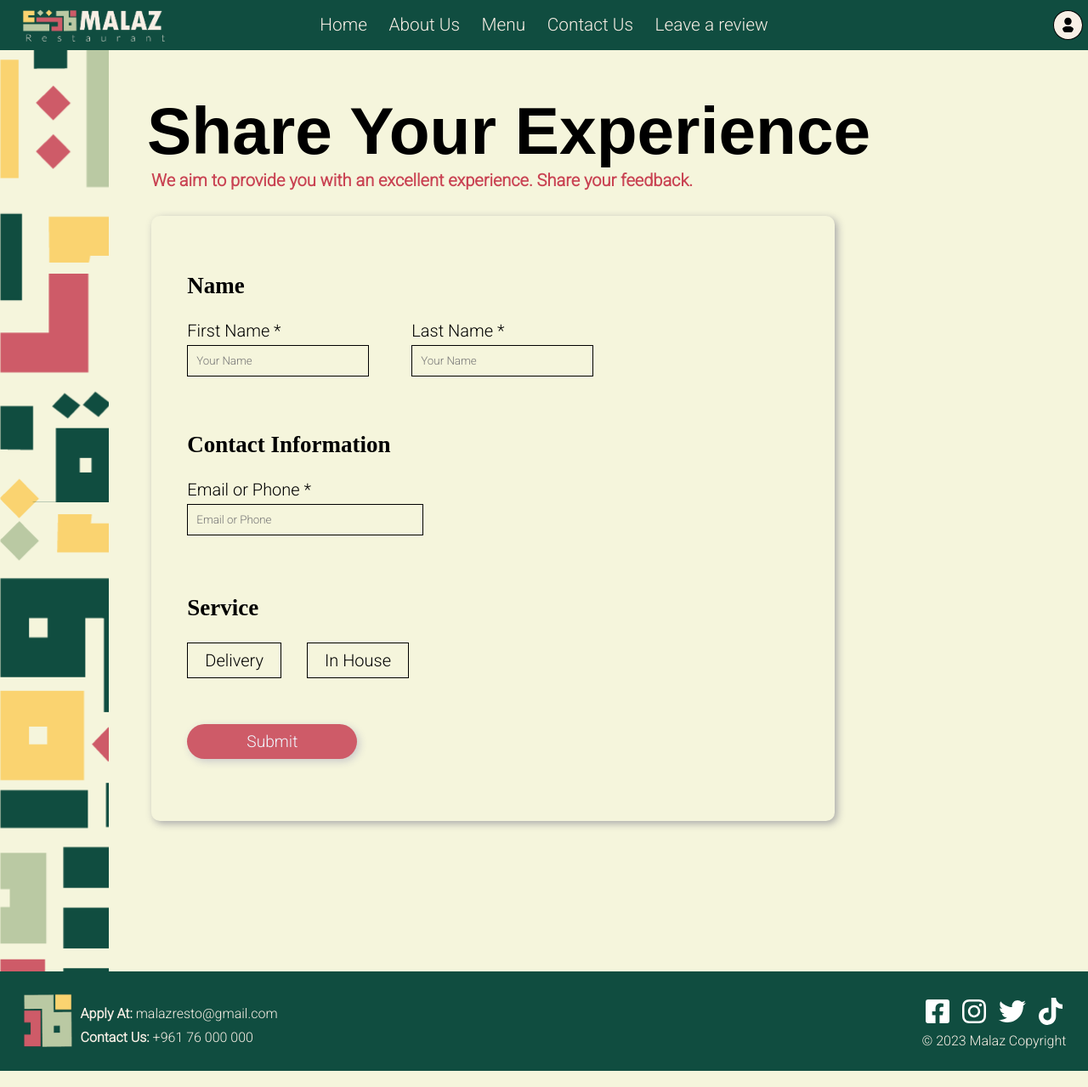
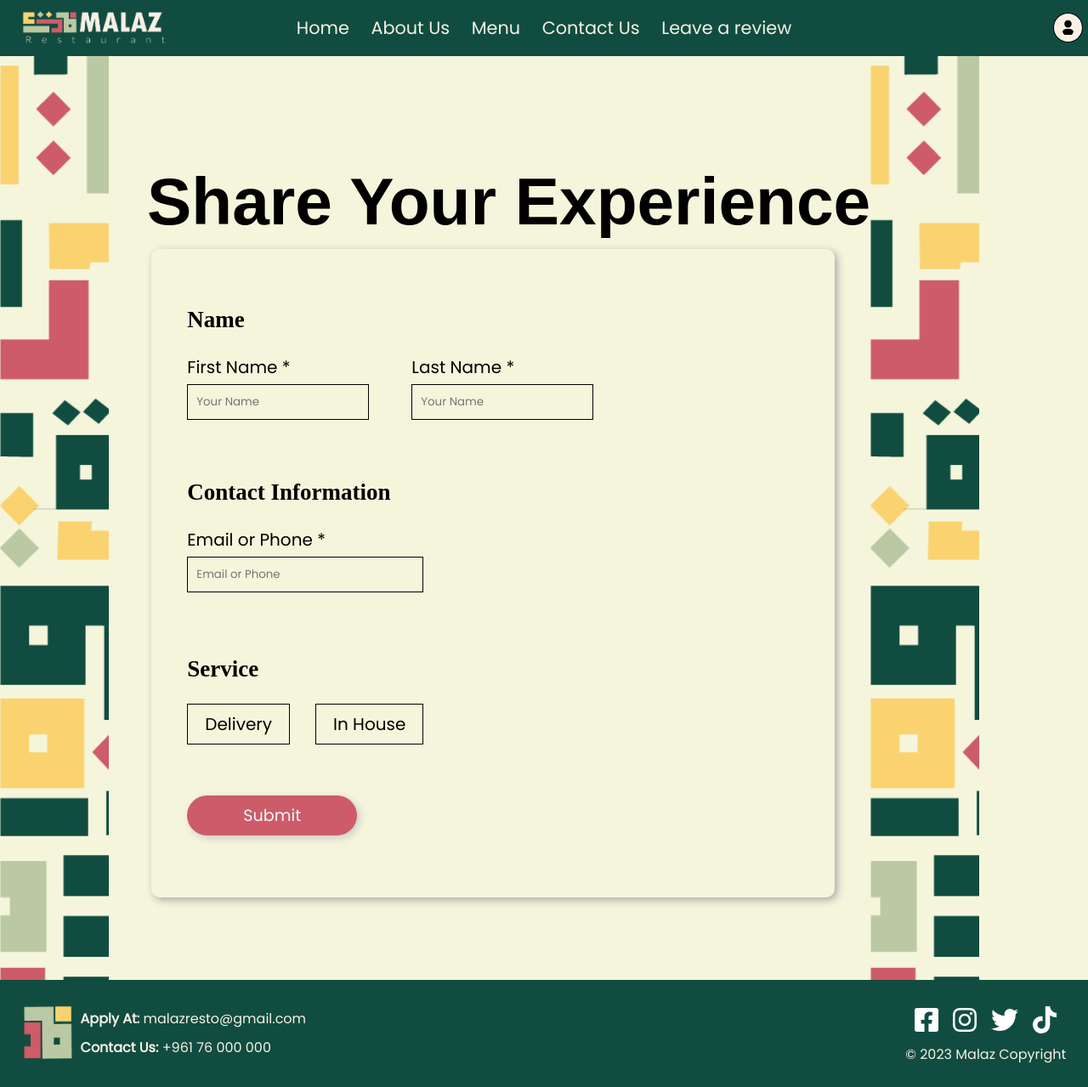
Before and after one commit to Chafic123/Advanced_Web_Project, a PHP site: page /review.html in a window 1280 px wide. Shown: the whole page at 85% size. Run offline with PHP 8.4, Linux system fonts and the light colour scheme; some web fonts are replaced.

Commit message:
Changes in font

```diff
--- a/about.html
+++ b/about.html
@@ -10,7 +10,7 @@
     <link rel="stylesheet" href="about-style.css">
     <link rel="preconnect" href="https://fonts.googleapis.com">
     <link rel="preconnect" href="https://fonts.gstatic.com" crossorigin>
-    <link href="https://fonts.googleapis.com/css2?family=Roboto:wght@300&display=swap" rel="stylesheet">
+    <link href="https://fonts.googleapis.com/css2?family=Poppins&display=swap" rel="stylesheet">
     <link href="https://fonts.cdnfonts.com/css/tw-cen-mt-std" rel="stylesheet">
 </head>
 
--- a/cart.html
+++ b/cart.html
@@ -10,7 +10,7 @@
     <link rel="stylesheet" href="cart-style.css">
     <link rel="preconnect" href="https://fonts.googleapis.com">
     <link rel="preconnect" href="https://fonts.gstatic.com" crossorigin>
-    <link href="https://fonts.googleapis.com/css2?family=Roboto:wght@300&display=swap" rel="stylesheet">
+    <link href="https://fonts.googleapis.com/css2?family=Poppins&display=swap" rel="stylesheet">
     <link href="https://fonts.cdnfonts.com/css/tw-cen-mt-std" rel="stylesheet">
 </head>
 
--- a/checkout.html
+++ b/checkout.html
@@ -6,10 +6,9 @@
     <meta name="viewport" content="width=device-width, initial-scale=1.0">
     <title>Malaz</title>
     <link rel="icon" href="Malaz Design/Malaz---icon.ico" type="image/x-icon">
-    <link rel="stylesheet" href="checkout-style.css">
     <link rel="preconnect" href="https://fonts.googleapis.com">
     <link rel="preconnect" href="https://fonts.gstatic.com" crossorigin>
-    <link href="https://fonts.googleapis.com/css2?family=Roboto:wght@300&display=swap" rel="stylesheet">
+    <link href="https://fonts.googleapis.com/css2?family=Poppins&display=swap" rel="stylesheet">
     <link href="https://fonts.cdnfonts.com/css/tw-cen-mt-std" rel="stylesheet">
 </head>
 
--- a/index.html
+++ b/index.html
@@ -10,7 +10,7 @@
     <link rel="stylesheet" href="home-style.css">
     <link rel="preconnect" href="https://fonts.googleapis.com">
     <link rel="preconnect" href="https://fonts.gstatic.com" crossorigin>
-    <link href="https://fonts.googleapis.com/css2?family=Roboto:wght@300&display=swap" rel="stylesheet">
+    <link href="https://fonts.googleapis.com/css2?family=Poppins&display=swap" rel="stylesheet">
     <link href="https://fonts.cdnfonts.com/css/tw-cen-mt-std" rel="stylesheet">
     <script src="https://ajax.googleapis.com/ajax/libs/jquery/3.7.1/jquery.min.js"></script>
 </head>
--- a/locations.html
+++ b/locations.html
@@ -10,7 +10,7 @@
     <link rel="stylesheet" href="locations-style.css">
     <link rel="preconnect" href="https://fonts.googleapis.com">
     <link rel="preconnect" href="https://fonts.gstatic.com" crossorigin>
-    <link href="https://fonts.googleapis.com/css2?family=Roboto:wght@300&display=swap" rel="stylesheet">
+    <link href="https://fonts.googleapis.com/css2?family=Poppins&display=swap" rel="stylesheet">
     <link href="https://fonts.cdnfonts.com/css/tw-cen-mt-std" rel="stylesheet">
 </head>
 
--- a/menu.html
+++ b/menu.html
@@ -10,7 +10,7 @@
     <link rel="stylesheet" href="menu-style.css">
     <link rel="preconnect" href="https://fonts.googleapis.com">
     <link rel="preconnect" href="https://fonts.gstatic.com" crossorigin>
-    <link href="https://fonts.googleapis.com/css2?family=Roboto:wght@300&display=swap" rel="stylesheet">
+    <link href="https://fonts.googleapis.com/css2?family=Poppins&display=swap" rel="stylesheet">
     <link href="https://fonts.cdnfonts.com/css/tw-cen-mt-std" rel="stylesheet">
 
 </head>
--- a/review-style.css
+++ b/review-style.css
@@ -1,6 +1,7 @@
 /* The main section of the page scluding the footer and navigation bar */
 .main-section {
   display: flex;
+  width: 100%;
 
 }
 
@@ -19,20 +20,14 @@
 /* the main container of the review section */
 .review-body {
   margin-left: 50px;
+  align-self: center;
 }
 
 /*Share your Experience */
 .title-text h1 {
   font-size: 4.9rem;
   margin: 50px 0px 5px -5px;
-}
-
-/* subtitle */
-.text {
-  margin: -5px 0px 30px 0px;
-  font-size: 20px;
-  font-family: Roboto;
-  color: #c94353;
+  align-items: center;
 }
 
 /* hide imamge for bigger screen */
--- a/review.html
+++ b/review.html
@@ -10,10 +10,8 @@
     <link rel="stylesheet" href="review-style.css">
     <link rel="preconnect" href="https://fonts.googleapis.com">
     <link rel="preconnect" href="https://fonts.gstatic.com" crossorigin>
-    <link href="https://fonts.googleapis.com/css2?family=Roboto:wght@300&display=swap" rel="stylesheet">
+    <link href="https://fonts.googleapis.com/css2?family=Poppins&display=swap" rel="stylesheet">
     <link href="https://fonts.cdnfonts.com/css/tw-cen-mt-std" rel="stylesheet">
-
-
 </head>
 
 <body>
@@ -107,7 +105,6 @@
             <div class="Title">
                 <section class="title-text">
                     <h1 class="first-part">Share Your Experience</h1>
-                    <h6 class="text">We aim to provide you with an excellent experience. Share your feedback.</h6>
                 </section>
                 <section class="title-img">
                     <img src="Malaz Design\Malaz---icon cropped.png">
@@ -470,23 +467,34 @@
                         <p class="success"></p>
                     </form>
                 </div>
-    </section>
                 <!-- Pop-up when form is valid and submitted -->
                 <!-- pop-up -->
                 <div class="pop-up-container">
                     <div class="pop-up">
                         <button class="close-btn" id="close-btn">
-                <svg xmlns="http://www.w3.org/2000/svg" height="1em" viewBox="0 0 384 512"><!--! Font Awesome Free 6.4.2 by @fontawesome - https://fontawesome.com License - https://fontawesome.com/license (Commercial License) Copyright 2023 Fonticons, Inc. --><path d="M342.6 150.6c12.5-12.5 12.5-32.8 0-45.3s-32.8-12.5-45.3 0L192 210.7 86.6 105.4c-12.5-12.5-32.8-12.5-45.3 0s-12.5 32.8 0 45.3L146.7 256 41.4 361.4c-12.5 12.5-12.5 32.8 0 45.3s32.8 12.5 45.3 0L192 301.3 297.4 406.6c12.5 12.5 32.8 12.5 45.3 0s12.5-32.8 0-45.3L237.3 256 342.6 150.6z"/></svg>
+                            <svg xmlns="http://www.w3.org/2000/svg" height="1em"
+                                viewBox="0 0 384 512"><!--! Font Awesome Free 6.4.2 by @fontawesome - https://fontawesome.com License - https://fontawesome.com/license (Commercial License) Copyright 2023 Fonticons, Inc. -->
+                                <path
+                                    d="M342.6 150.6c12.5-12.5 12.5-32.8 0-45.3s-32.8-12.5-45.3 0L192 210.7 86.6 105.4c-12.5-12.5-32.8-12.5-45.3 0s-12.5 32.8 0 45.3L146.7 256 41.4 361.4c-12.5 12.5-12.5 32.8 0 45.3s32.8 12.5 45.3 0L192 301.3 297.4 406.6c12.5 12.5 32.8 12.5 45.3 0s12.5-32.8 0-45.3L237.3 256 342.6 150.6z" />
+                            </svg>
                         </button>
                         <div class="header">
                             <!-- Pop-up message-->
                             <span class="title-pop" style="font-weight: bold;">Thank You!</span>
-                <p class="message-pop">We hope to have provided you a wonderful experience and will improve in the future.</p>
+                            <p class="message-pop">We hope to have provided you a wonderful experience and will improve
+                                in the
+                                future.</p>
                             <button class="pop-btn confirm" id="confirm">Confirm</button>
                         </div>
                     </div>
                 </div>
         </main>
+        <div class="image">
+            <img src="Malaz Design/Malaz---Brand-Pattern-2.png">
+        </div>
+    </section>
+
+
     <!-- Footer -->
     <footer class="footer">
         <div class="footer-p1">
--- a/style.css
+++ b/style.css
@@ -3,7 +3,7 @@
 * {
     margin: 0;
     padding: 0;
-    font-family: 'Roboto', sans-serif;
+    font-family: 'Poppins', sans-serif;
 }
 
 html {
```
Also changed, not shown: contact.html (+28 -10 lines). Lines whose indentation alone changed are shown as unchanged.
